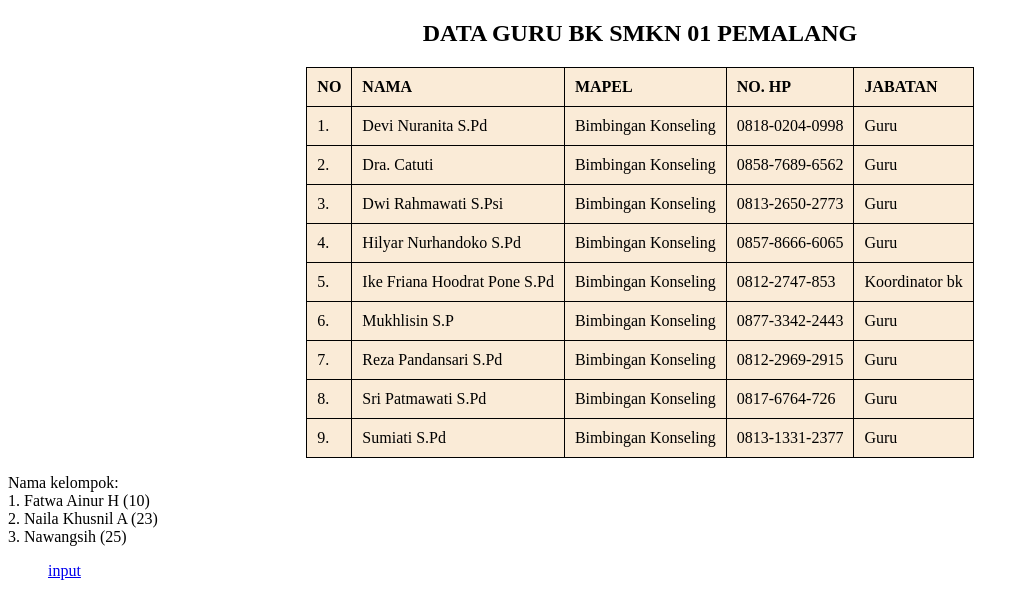
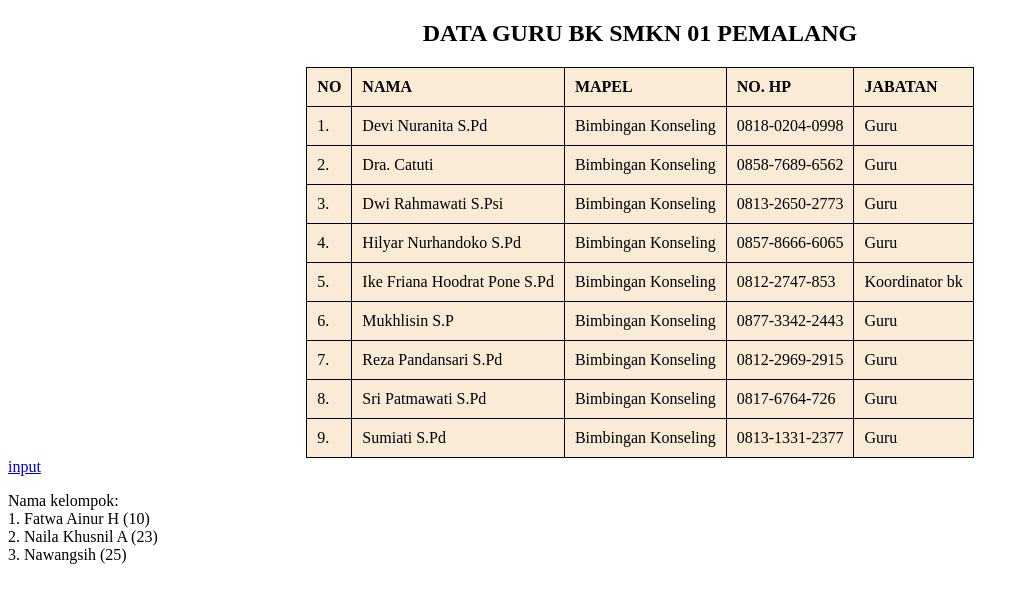
Before and after one commit to Fatwaai/Data_Guru_BK, a plain HTML site: page index.html in a window 1280 px wide. Shown: the whole page, without its empty margins (0-1029 px from the left). Drawn offline with Linux system fonts and the light colour scheme.

Commit message:
index.html

```diff
--- a/index.html
+++ b/index.html
@@ -81,14 +81,12 @@
             <td>Guru</td>
         </tr>
     </table>
+        <a href=<"profil.html">input</a>
     <p> Nama kelompok: <br>
         1. Fatwa Ainur H (10)<br>
         2. Naila Khusnil A (23)<br>
         3. Nawangsih (25)
     </p>
     </div>
-  <ol>
-    <a href=<"/profil.html">input</a>
-  </ol>
 </body>
 </html>
```
